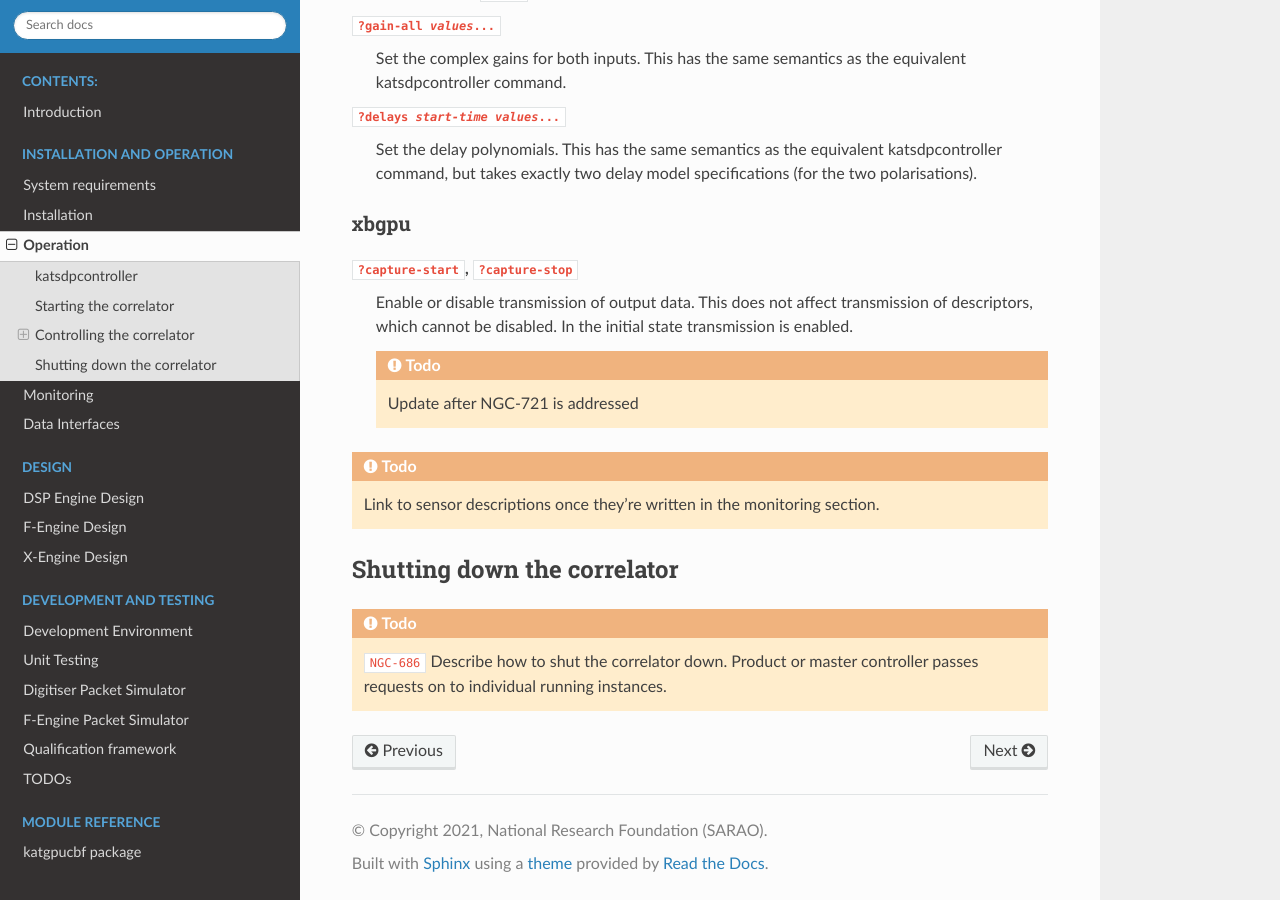
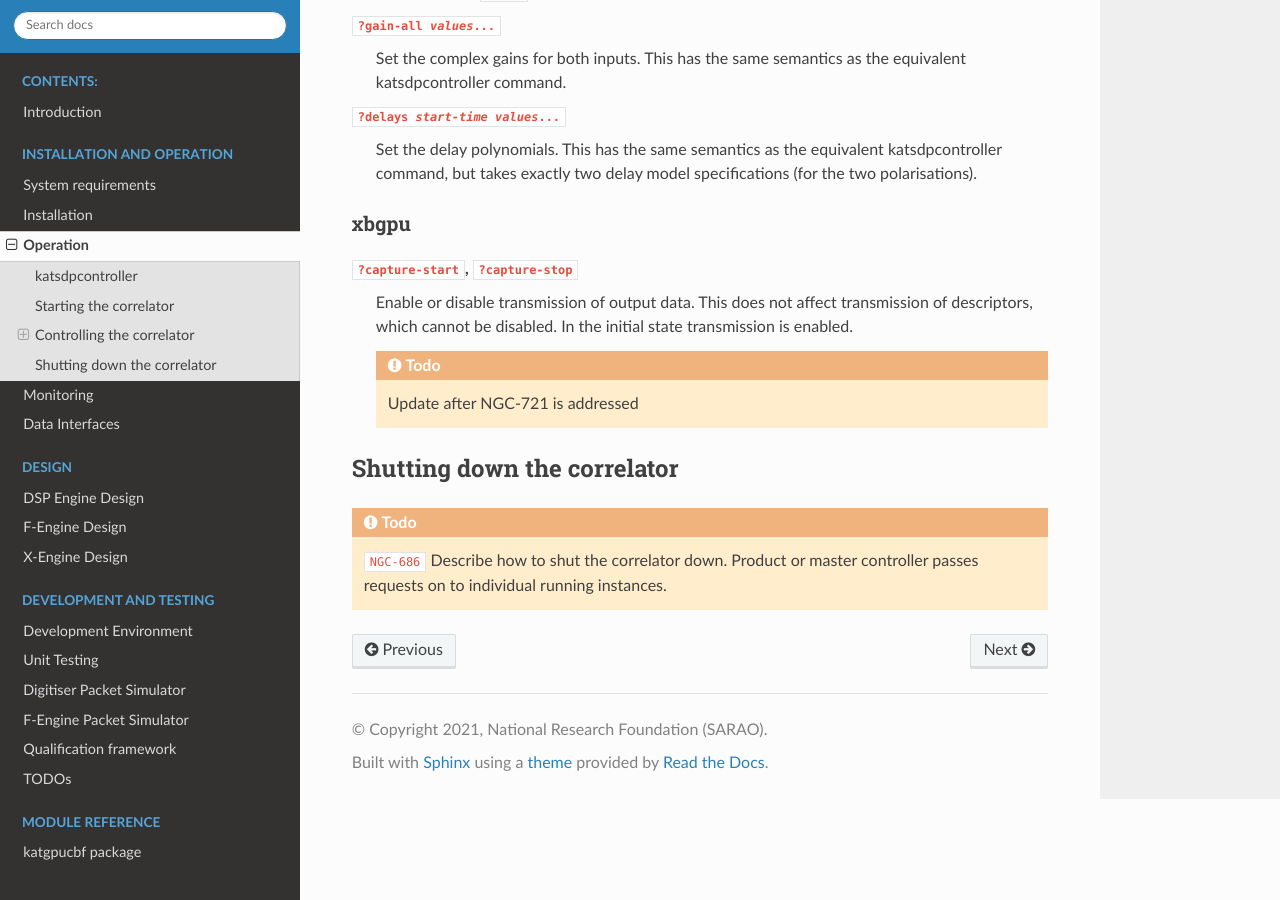
Before and after one commit to ska-sa/katgpucbf, a Sphinx documentation site: the page built from doc/control.rst, in a window 1280 px wide and 900 px high, scrolled down 1488 px. Built offline with Sphinx 7.4.7 and the Read the Docs theme 2.0.0, drawn with Linux system fonts in a browser that asks for light colours; formulas are drawn with MathJax 3; the version number could not be read and is left out.

Commit message:
Remove a done TODO

```diff
--- a/doc/control.rst
+++ b/doc/control.rst
@@ -87,11 +87,6 @@ xbgpu
 
     .. todo:: Update after NGC-721 is addressed
 
-.. todo::
-
-   Link to sensor descriptions once they're written in the monitoring section.
-
-
 Shutting down the correlator
 ----------------------------
 
```
